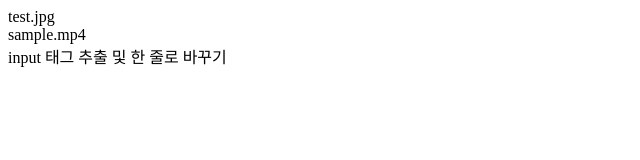
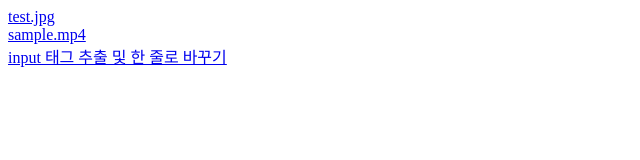
Before and after one commit to ansehd1123/static, a plain HTML site: page index.html in a window 1280 px wide. Shown: the whole page, without its empty margins (0-640 px from the left). Drawn offline with Linux system fonts and the light colour scheme.

Commit message:
update index.html

```diff
--- a/index.html
+++ b/index.html
@@ -1,12 +1,13 @@
+<!DOCTYPE html>
 <html>
 <head>
-
+    <title>Main</title>
 </head>
 <body>
-        <a src=./test.jpg>test.jpg</a>
+    <a href="./test.jpg">test.jpg</a>
     <br>
-        <a src=./sample.mp4>sample.mp4</a>
+    <a href="./sample.mp4">sample.mp4</a>
     <br>
-        <a src=./input_tag_name_convert.html>input 태그 추출 및 한 줄로 바꾸기</a>
+    <a href="./input_tag_name_convert.html">input 태그 추출 및 한 줄로 바꾸기</a>
 </body>
 </html>
```
Lines whose indentation alone changed are shown as unchanged.
